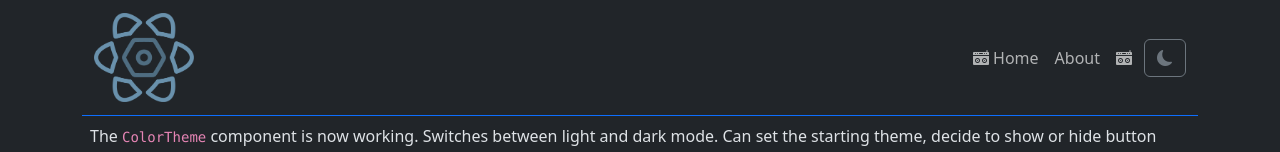
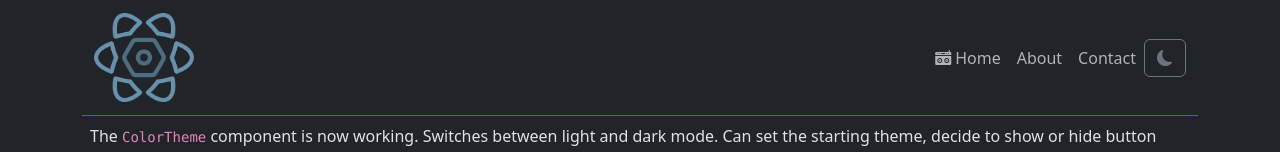
Before and after one commit to c-uliano/react-frontend-components, a React (Vite) app: page / in a window 1280 px wide. Shown: the top 152 px of the page. Built offline with nearby package versions, Linux system fonts and the light colour scheme.

Commit message:
split nav link array into a utli.ts file

```diff
--- a/src/components/Header/index.tsx
+++ b/src/components/Header/index.tsx
@@ -3,12 +3,7 @@
 import ColorTheme from "../ColorTheme";
 import Logo from "../Logo";
 import NavLink from "../NavLink";
-
-const navLinksArr = [
-    { useLink: false, url: "#", icon: "bi-boombox-fill", text: "Home" },
-    { useLink: false, url: "#", text: "About" },
-    { useLink: false, url: "#", text: "Contact", icon: "bi-boombox-fill", hideText: true }
-];
+import {navLinksArr} from "./util";
 
 const Header = () => {
     return (
--- /dev/null
+++ b/src/components/Header/util.ts
@@ -0,0 +1,11 @@
+// * example showing how you can add whatever props needed in each object
+// export const navLinksArr = [
+//     { useLink: false, url: "#", icon: "bi-boombox-fill", text: "Home" },
+//     { useLink: false, url: "#", text: "About" },
+//     { useLink: false, url: "#", text: "Contact", icon: "bi-boombox-fill", hideText: true }
+// ];
+export const navLinksArr = [
+    { useLink: false, url: "#", icon: "bi-boombox-fill", text: "Home" },
+    { useLink: false, url: "#", text: "About" },
+    { useLink: false, url: "#", text: "Contact" }
+];
```
